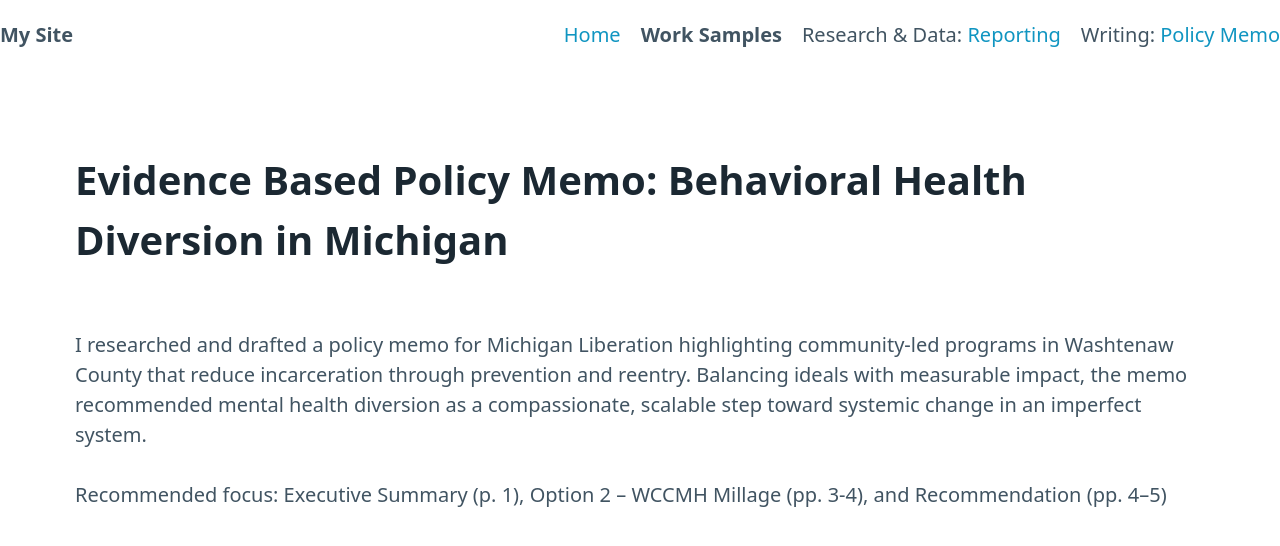
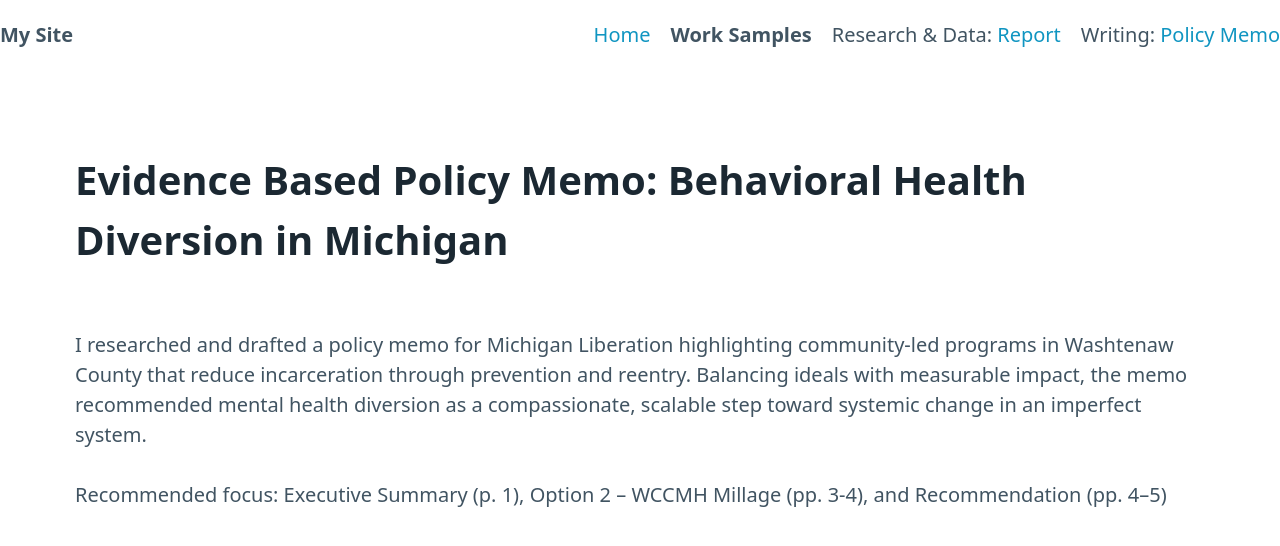
Before and after one commit to pyrgns/pyrgns.github.io, a Jekyll site: the page built from michigan-liberation.md, in a window 1280 px wide. Shown: the top 546 px of the page. Built offline with Jekyll 4.4.1, drawn with Linux system fonts in a browser that asks for light colours.

Commit message:
Update nav.html

```diff
--- a/_includes/nav.html
+++ b/_includes/nav.html
@@ -5,7 +5,7 @@
   <ul>
     <li><a href="{{ '/' | relative_url }}">Home</a></li>
     <li><b>Work Samples</b></li>
-    <li>Research & Data: <a href="{{ '/trails.html' | relative_url }}">Reporting</a></li>
+    <li>Research & Data: <a href="{{ '/trails.html' | relative_url }}">Report</a></li>
     <li>Writing: <a href="{{ '/michigan-liberation.html' | relative_url }}">Policy Memo</a></li>
   </ul>
 </nav>
```
